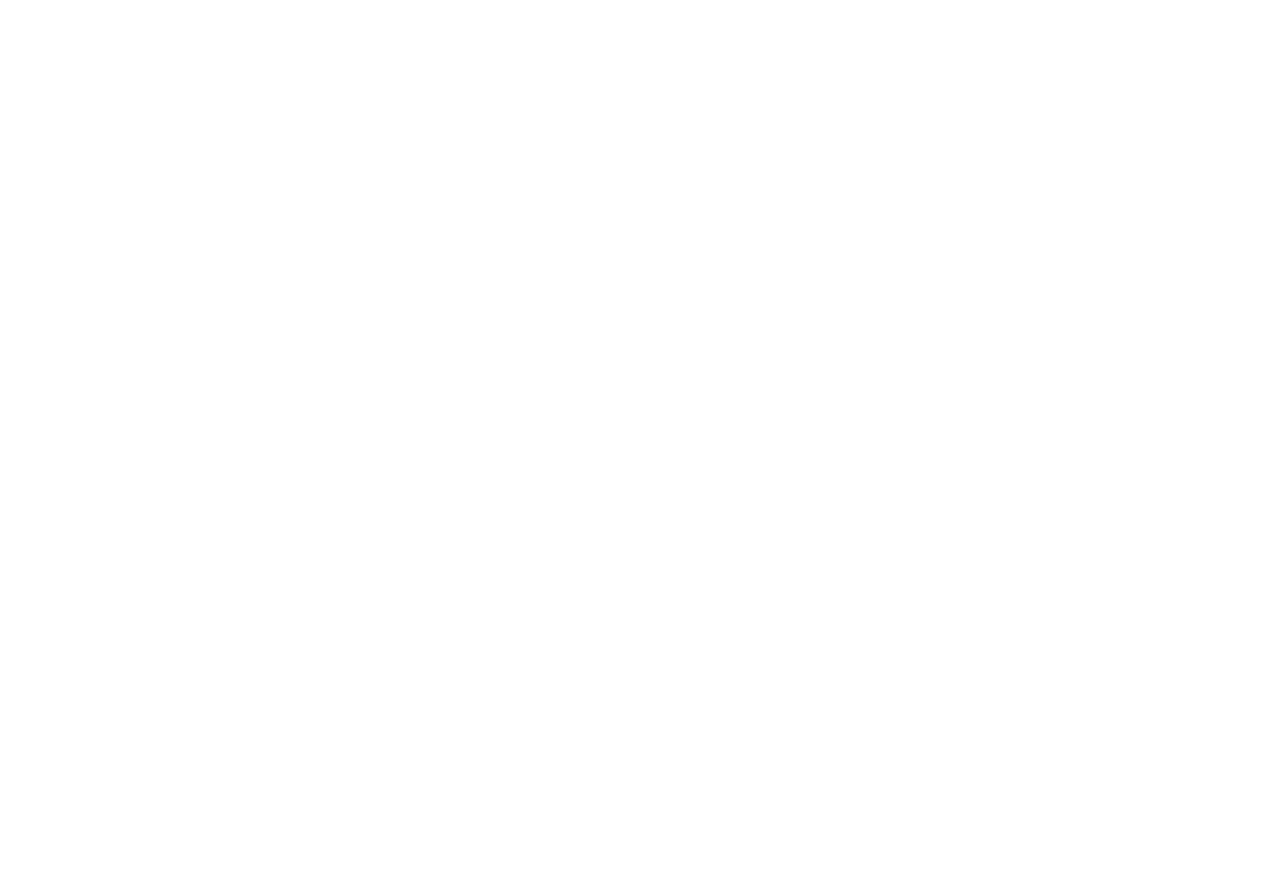
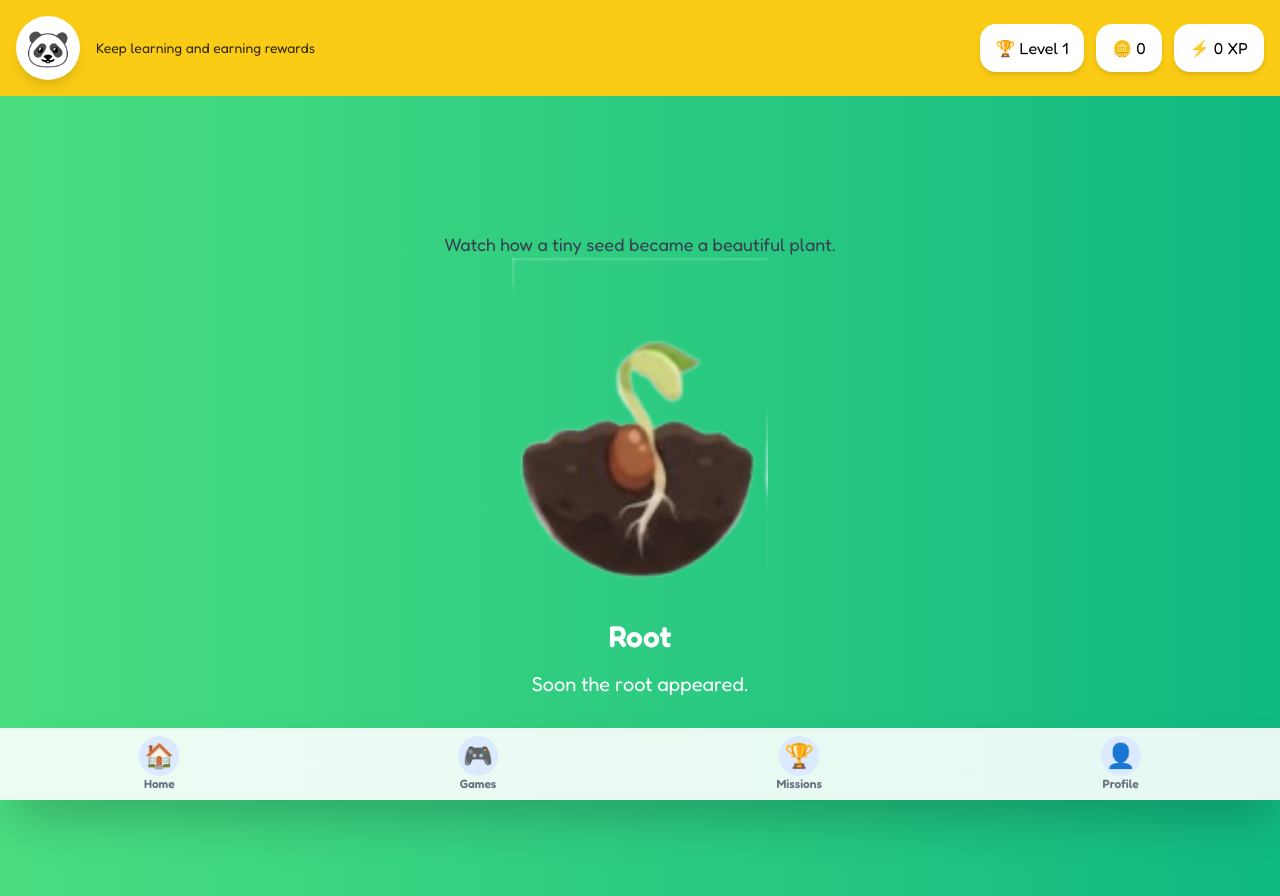
Before and after one commit to Yash-Roy05/Brain-Quest, a React (Create React App) app: page /plants/level2/review in a window 1280 px wide. Before the commit this address had no page. Before the commit the page ends 800 px from the top, so only its background shows below. Built offline with nearby package versions, Linux system fonts and the light colour scheme.

Commit message:
in level 2 addquiz page

```diff
--- a/src/App.tsx
+++ b/src/App.tsx
@@ -27,6 +27,8 @@
 import PlantQuiz from "./pages/Plants/PlantQuiz.tsx";
 
 import SeedLesson from "./pages/Plants/level2/SeedLesson.tsx";
+import SeedReview from "./pages/Plants/level2/SeedReview.tsx";
+import SeedQuiz from "./pages/Plants/level2/SeedQuiz.tsx";
 
 function App() {
   return (
@@ -63,6 +65,8 @@
           <Route path="/plants/quiz" element={<PlantQuiz />} />
 
           <Route path="/plants/seed-growth" element={<SeedLesson />} />
+          <Route path="/plants/level2/review" element={<SeedReview />} />
+          <Route path="/plants/level2/quiz" element={<SeedQuiz />} />
         </Route>
       </Routes>
     </BrowserRouter>
--- a/src/pages/Plants/level2/SeedLesson.tsx
+++ b/src/pages/Plants/level2/SeedLesson.tsx
@@ -233,8 +233,7 @@
             } else {
               speechSynthesis.cancel();
 
-              // later
-              // navigate("/plants/level2/activity");
+              navigate("/plants/level2/review");
             }
           }}
           className="
--- a/src/pages/Plants/level2/SeedQuiz.tsx
+++ b/src/pages/Plants/level2/SeedQuiz.tsx
@@ -0,0 +1,154 @@
+import { useState, useEffect } from "react";
+import { useNavigate } from "react-router-dom";
+
+const questions = [
+  {
+    question: "What comes first?",
+    options: ["🌱 Seed", "🌸 Flower", "🌿 Plant"],
+    answer: "🌱 Seed",
+  },
+  {
+    question: "What does a seed need first?",
+    options: ["💧 Water", "🍫 Chocolate", "🚗 Car"],
+    answer: "💧 Water",
+  },
+  {
+    question: "What does the seed become at the end?",
+    options: ["🌸 Flower Plant", "🪨 Rock", "🐟 Fish"],
+    answer: "🌸 Flower Plant",
+  },
+];
+
+export default function SeedQuiz() {
+  const navigate = useNavigate();
+
+  const [current, setCurrent] = useState(0);
+  const [selected, setSelected] = useState("");
+  const [score, setScore] = useState(0);
+  const [finished, setFinished] = useState(false);
+
+  useEffect(() => {
+    speak(questions[current].question);
+  }, [current]);
+
+  function speak(text: string) {
+    const speech = new SpeechSynthesisUtterance(text);
+
+    speech.rate = 0.9;
+    speech.pitch = 1.2;
+
+    speechSynthesis.cancel();
+    speechSynthesis.speak(speech);
+  }
+
+  function handleAnswer(option: string) {
+    if (selected !== "") return;
+
+    setSelected(option);
+
+    if (option === questions[current].answer) {
+      setScore((prev) => prev + 1);
+      speak("Excellent!");
+    } else {
+      speak("Oops! Try the next one.");
+    }
+
+    setTimeout(() => {
+      if (current === questions.length - 1) {
+        setFinished(true);
+
+        localStorage.setItem("plantLevel2Completed", "true");
+      } else {
+        setCurrent((prev) => prev + 1);
+        setSelected("");
+      }
+    }, 1500);
+  }
+
+  if (finished) {
+    return (
+      <div className="min-h-screen bg-gradient-to-r from-green-400 to-emerald-500 flex items-center justify-center px-4">
+        <div className="bg-white rounded-3xl shadow-2xl p-8 max-w-md w-full text-center">
+          <h1 className="text-4xl font-black text-green-700">Amazing!</h1>
+
+          <p className="mt-5 text-xl">You scored</p>
+
+          <h2 className="text-5xl font-black mt-3 text-yellow-500">
+            {score} / {questions.length}
+          </h2>
+
+          <div className="mt-8 space-y-3">
+            <div className="bg-yellow-100 rounded-2xl py-3 font-bold text-xl">
+              🪙 +30 Coins
+            </div>
+
+            <div className="bg-blue-100 rounded-2xl py-3 font-bold text-xl">
+              ⭐ +50 XP
+            </div>
+          </div>
+
+          <button
+            onClick={() => navigate("/plants")}
+            className="mt-10 w-full bg-green-500 hover:bg-green-600 text-white py-4 rounded-3xl text-xl font-black"
+          >
+            Continue
+          </button>
+        </div>
+      </div>
+    );
+  }
+
+  return (
+    <div className="min-h-screen bg-gradient-to-r from-green-400 to-emerald-500 px-4 py-8">
+      <div className="max-w-xl mx-auto">
+        <h1 className="text-4xl md:text-5xl font-black text-center text-green-800">
+          Seed Quiz
+        </h1>
+
+        <p className="text-center mt-3 text-lg">
+          Question {current + 1} of {questions.length}
+        </p>
+
+        <div className="bg-white rounded-3xl shadow-xl p-8 mt-8">
+          <h2 className="text-2xl md:text-3xl font-black text-center">
+            {questions[current].question}
+          </h2>
+
+          <div className="mt-8 space-y-4">
+            {questions[current].options.map((option) => {
+              const correct = selected && option === questions[current].answer;
+
+              const wrong =
+                selected === option && option !== questions[current].answer;
+
+              return (
+                <button
+                  key={option}
+                  onClick={() => handleAnswer(option)}
+                  className={`
+                    w-full
+                    py-5
+                    rounded-2xl
+                    text-xl
+                    font-bold
+                    transition-all
+
+                    ${
+                      correct
+                        ? "bg-green-500 text-white"
+                        : wrong
+                          ? "bg-red-500 text-white"
+                          : "bg-yellow-300 hover:bg-yellow-400"
+                    }
+                  `}
+                >
+                  {option}
+                </button>
+              );
+            })}
+          </div>
+        </div>
+      </div>
+    </div>
+  );
+}
--- /dev/null
+++ b/src/pages/Plants/level2/SeedReview.tsx
@@ -0,0 +1,155 @@
+import { useState, useEffect } from "react";
+import { useNavigate } from "react-router-dom";
+
+import seedImg from "../../../assets/Plants/level2/seed.png";
+import waterImg from "../../../assets/Plants/level2/seed-water.png";
+import sproutImg from "../../../assets/Plants/level2/seed-root.png";
+import rootsImg from "../../../assets/Plants/level2/small-plant.png";
+import plantImg from "../../../assets/Plants/level2/flower-plant.png";
+
+export default function SeedReview() {
+  const navigate = useNavigate();
+
+  const stages = [
+    {
+      image: seedImg,
+      title: "Seed",
+      message: "First we planted a tiny seed.",
+    },
+    {
+      image: waterImg,
+      title: "Water",
+      message: "Then we gave it water.",
+    },
+    {
+      image: sproutImg,
+      title: "Root",
+      message: "Soon the root appeared.",
+    },
+    {
+      image: rootsImg,
+      title: "Small Plant",
+      message: "The plant became bigger.",
+    },
+    {
+      image: plantImg,
+      title: "Flower Plant",
+      message: "Finally it became a beautiful flowering plant!",
+    },
+  ];
+
+  const [index, setIndex] = useState(0);
+
+  // Auto animation
+  useEffect(() => {
+    if (index < stages.length - 1) {
+      const timer = setTimeout(() => {
+        setIndex((prev) => prev + 1);
+      }, 2000);
+
+      return () => clearTimeout(timer);
+    }
+  }, [index]);
+
+  // Voice
+  useEffect(() => {
+    const speech = new SpeechSynthesisUtterance(stages[index].message);
+
+    speech.rate = 0.9;
+    speech.pitch = 1.2;
+
+    speechSynthesis.cancel();
+    speechSynthesis.speak(speech);
+  }, [index]);
+
+  return (
+    <div
+      className="
+min-h-screen
+bg-gradient-to-r
+from-green-400
+to-emerald-500
+
+flex
+flex-col
+
+items-center
+justify-center
+
+px-4
+
+pb-20
+md:pb-24
+
+pt-5
+md:pt-6
+"
+    >
+      <p
+  className="
+text-sm
+sm:text-base
+md:text-lg
+
+mt-2
+
+text-gray-700
+
+text-center
+
+max-w-xs
+sm:max-w-md
+mx-auto
+"
+>
+  Watch how a tiny seed became a beautiful plant.
+</p>
+
+      <img
+        src={stages[index].image}
+        alt={stages[index].title}
+        className="w-40 md:w-64 object-contain transition-all duration-700"
+      />
+
+      <h2 className="mt-8 text-3xl font-black text-white">
+        {stages[index].title}
+      </h2>
+
+      <p className="mt-4 max-w-xl text-center text-xl text-white">
+        {stages[index].message}
+      </p>
+
+      {index === stages.length - 1 && (
+        <button
+          onClick={() => {
+            speechSynthesis.cancel();
+            navigate("/plants/level2/quiz");
+          }}
+          className="
+mt-10
+
+w-full
+max-w-xs
+md:max-w-sm
+
+py-4
+
+rounded-3xl
+
+bg-yellow-400
+hover:bg-yellow-500
+
+text-lg
+md:text-xl
+
+font-black
+
+shadow-xl
+"
+        >
+          Start Quiz
+        </button>
+      )}
+    </div>
+  );
+}
--- /dev/null
+++ b/src/pages/Plants/level2/seedQuizData.ts
@@ -0,0 +1,34 @@
+export const seedQuiz = [
+  {
+    question: "What comes first?",
+    image: "seed",
+    options: [
+      "Seed",
+      "Flower",
+      "Root"
+    ],
+    answer: "Seed"
+  },
+
+  {
+    question: "What does the seed need first?",
+    image: "water",
+    options: [
+      "Water",
+      "Chocolate",
+      "Toy"
+    ],
+    answer: "Water"
+  },
+
+  {
+    question: "What is the last stage?",
+    image: "plant",
+    options: [
+      "Flower Plant",
+      "Seed",
+      "Root"
+    ],
+    answer: "Flower Plant"
+  }
+];
```
